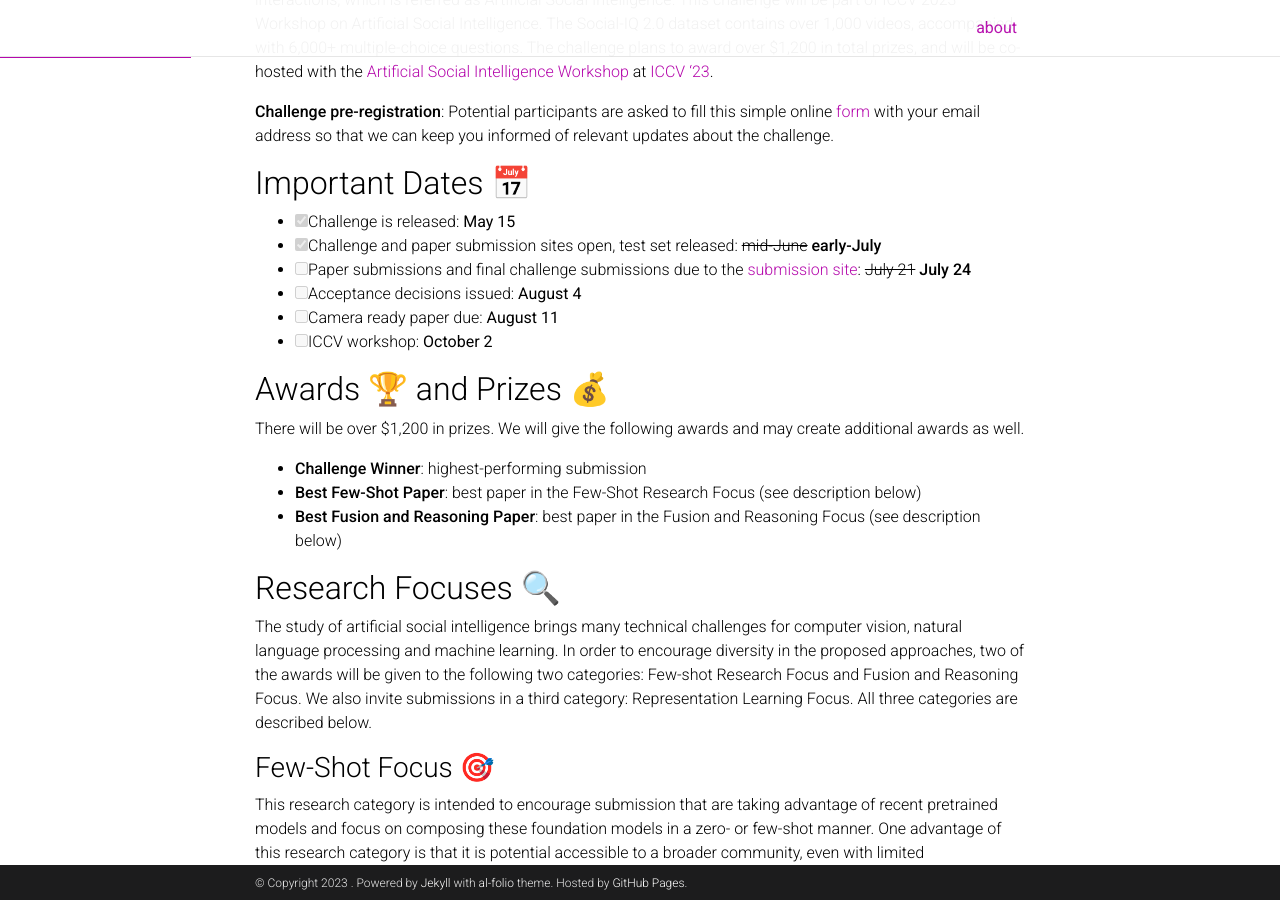
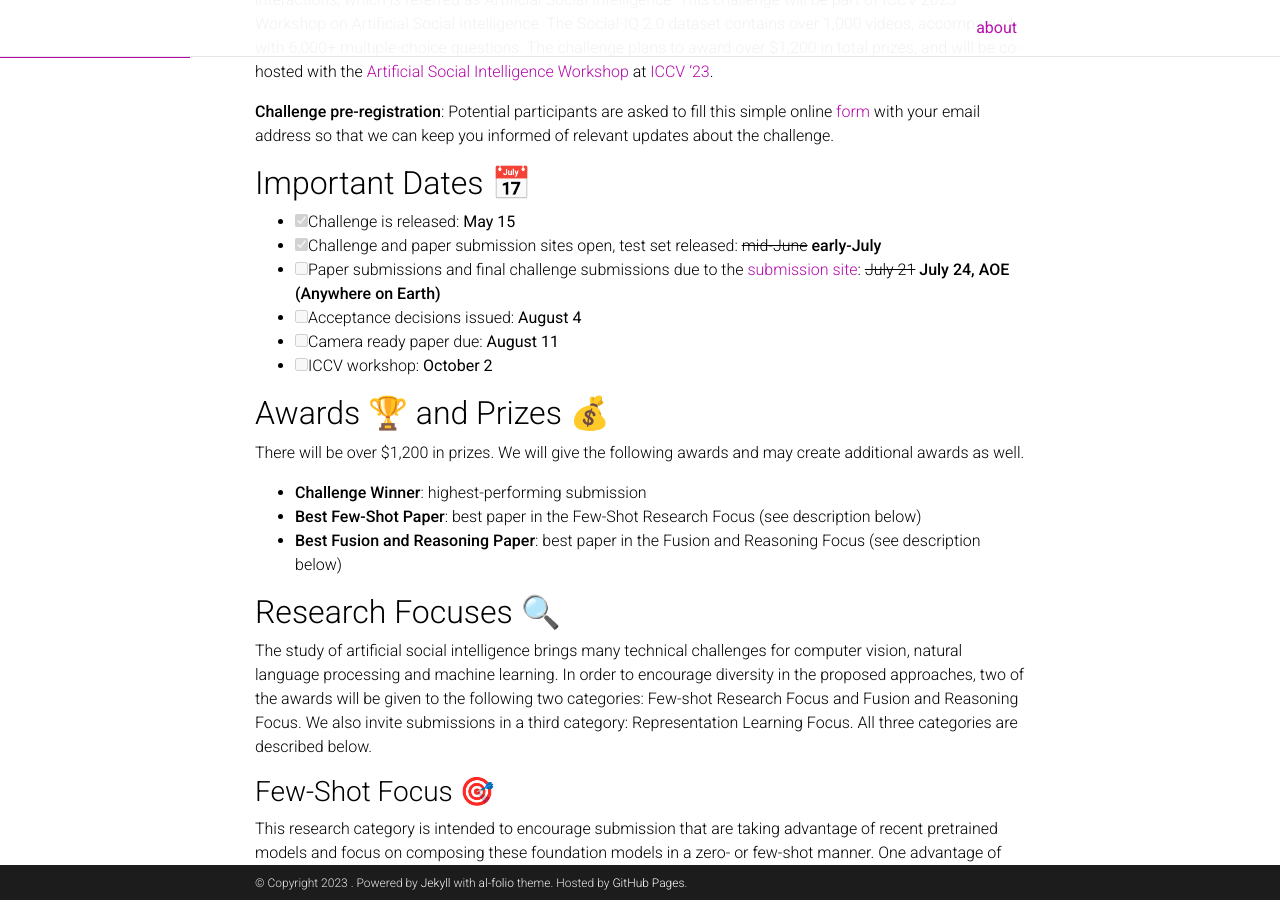
Before and after one commit to CMU-MultiComp-Lab/social-iq-2.0, a Jekyll site: the page built from _pages/about.md, in a window 1280 px wide and 900 px high, scrolled down 621 px. Built offline with Jekyll 4.4.1, drawn with Linux system fonts in a browser that asks for light colours; comment, search, counter and statistics services are not loaded; a style sheet for code colours, icons or effects is not loaded.

Commit message:
update with AOE

```diff
--- a/_pages/about.md
+++ b/_pages/about.md
@@ -32,7 +32,7 @@ The <b>[Social-IQ 2.0 Challenge](https://cmu-multicomp-lab.github.io/social-iq-2
 ## Important Dates 📅
 - [x] Challenge is released: <b>May 15</b>
 - [x] Challenge and paper submission sites open, test set released: ~~mid-June~~ **early-July**
-- [ ] Paper submissions and final challenge submissions due to the [submission site](https://cmt3.research.microsoft.com/asisiqiccv2023): ~~July 21~~ **July 24**
+- [ ] Paper submissions and final challenge submissions due to the [submission site](https://cmt3.research.microsoft.com/asisiqiccv2023): ~~July 21~~ **July 24, AOE (Anywhere on Earth)**
 - [ ] Acceptance decisions issued: <b>August 4</b>
 - [ ] Camera ready paper due: <b>August 11</b>
 - [ ] ICCV workshop: <b>October 2</b>
```
